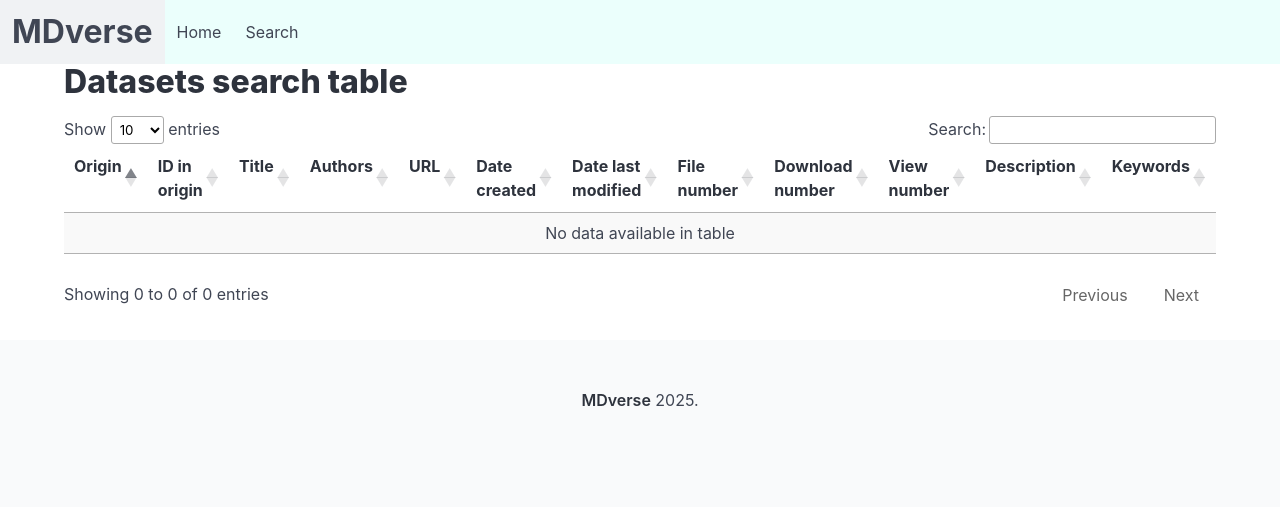
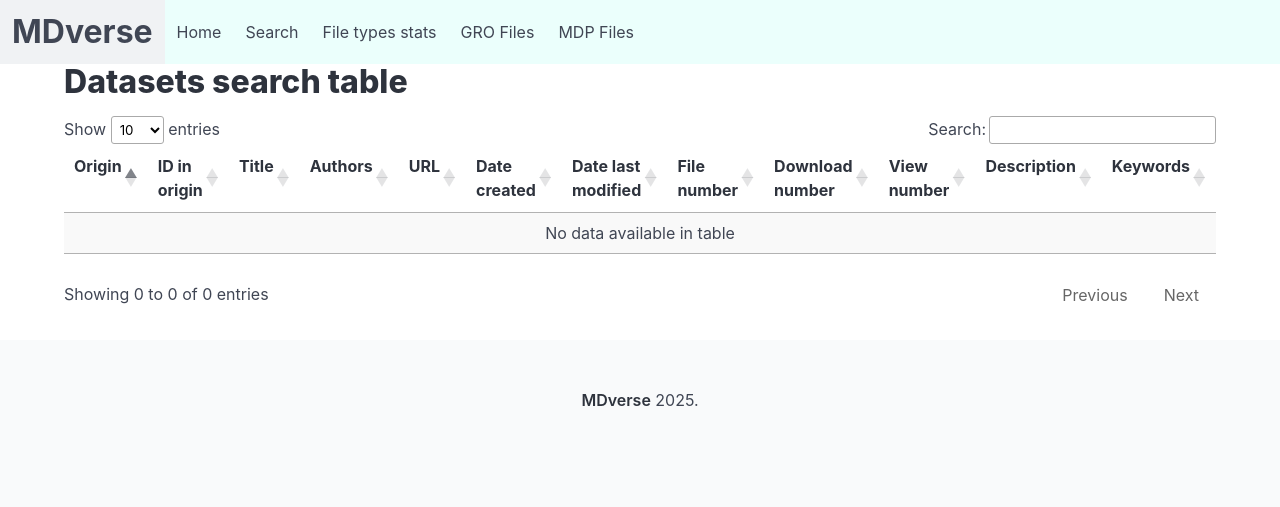
Before and after one commit to MDverse/mdde2, a FastAPI app: template templates/search.html in a window 1280 px wide. Shown: the top 507 px of the page. Run offline with FastAPI, Linux system fonts and the light colour scheme; the template is opened without the code that fills it, so the values that code supplies are empty; some libraries are stand-ins or nearby versions.

Commit message:
Adding new pages and organising content

```diff
--- a/main.py
+++ b/main.py
@@ -25,7 +25,7 @@ async def read_index(request: Request):
 
     # Get the data from query
     datasets_stats_results, datasets_stats_total_count = get_dataset_origin_summary()
-    file_type_stats_summary = get_file_type_stats()
+
 
 
     # Create both Bokeh plots.
@@ -43,7 +43,6 @@ async def read_index(request: Request):
             "request": request,
             "results": datasets_stats_results,
             "total_count": datasets_stats_total_count,
-            "file_type_stats_summary": file_type_stats_summary,
             "files_plot_script": files_plot_script,
             "files_plot_div": files_plot_div,
             "datasets_plot_script": datasets_plot_script,
@@ -76,3 +75,22 @@ async def get_dataset_info(
         "dataset_info.html",
         {"request": request, "dataset": dataset}
     )
+
+@app.get("/file_types")
+async def gro_files(request: Request):
+    file_type_stats_summary = get_file_type_stats()
+    return templates.TemplateResponse(
+        "file_types.html",
+        {
+            "request": request,
+            "file_type_stats_summary": file_type_stats_summary,
+        }
+    )
+
+@app.get("/gro_files")
+async def gro_files(request: Request):
+    return templates.TemplateResponse("gro_files.html", {"request": request})
+
+@app.get("/mdp_files")
+async def gro_files(request: Request):
+    return templates.TemplateResponse("mdp_files.html", {"request": request})
--- a/templates/base.html
+++ b/templates/base.html
@@ -43,6 +43,15 @@
                 <a class="navbar-item" href="/search">
                   Search
                 </a>
+                <a class="navbar-item" href="/file_types">
+                  File types stats
+                </a>
+                <a class="navbar-item" href="/gro_files">
+                  GRO Files
+                </a>
+                <a class="navbar-item" href="/mdp_files">
+                  MDP Files
+                </a>
               </div>
             </div>
           </nav>
--- a/templates/search.html
+++ b/templates/search.html
@@ -12,7 +12,7 @@
     <!-- Ellisis -->
     <style>
         .ellipsis {
-            max-width: 50px;
+            max-width: 15px;
             white-space: nowrap;
             overflow: hidden;
             text-overflow: ellipsis;
@@ -47,7 +47,7 @@
             <tr hx-trigger="click" hx-get="/dataset/{{ dataset.dataset_id }}" hx-swap="innerHTML" hx-target="#dataset_details">
                 <!-- Show the origin's name -->
                 <td>{{ dataset.origin.name if dataset.origin else 'N/A' }}</td>
-                <td>{{ dataset.id_in_origin }}</td>
+                <td class="ellipsis" title="{{ dataset.id_in_origin }}">{{ dataset.id_in_origin }}</td>
                 <td class="ellipsis" title="{{ dataset.title }}">
                     {{ dataset.title }}
                 </td>
@@ -98,7 +98,7 @@
         $(document).ready(function() {
             $('#DatasetsSearchTable').DataTable({
                 // fixedHeader: true,
-                // autoWidth: true,
+                autoWidth: false,
                 layout: {
                     topStart: {
                         searchBuilder: {
@@ -106,20 +106,20 @@
                         }
                     }
                 },
-                columnDefs: [
-                { width: '6%', targets: 0 },    // Origin
-                { width: '6%', targets: 1 },    // ID in origin
-                { width: '20%', targets: 2 },   // Title
-                { width: '7%', targets: 3 },    // Authors
-                { width: '3%', targets: 4 },    // URL
-                { width: '6%', targets: 5 },    // Date created
-                { width: '6%', targets: 6 },    // Date last modified
-                { width: '3%', targets: 7 },    // File number
-                { width: '3%', targets: 8 },    // Download number
-                { width: '3%', targets: 9 },    // View number
-                { width: '20%', targets: 10 },  // Description
-                { width: '15%', targets: 11 },  // Keywords
-            ]
+            //     columnDefs: [
+            //     { width: '6%', targets: 0 },    // Origin
+            //     { width: '6%', targets: 1 },    // ID in origin
+            //     { width: '20%', targets: 2 },   // Title
+            //     { width: '9%', targets: 3 },    // Authors
+            //     { width: '2%', targets: 4 },    // URL
+            //     { width: '10%', targets: 5 },    // Date created
+            //     { width: '10%', targets: 6 },    // Date last modified
+            //     { width: '1%', targets: 7 },    // File number
+            //     { width: '1%', targets: 8 },    // Download number
+            //     { width: '1%', targets: 9 },    // View number
+            //     { width: '20%', targets: 10 },  // Description
+            //     { width: '14%', targets: 11 },  // Keywords
+            // ]
             });
         });
     </script>
```
Also changed, not shown: templates/index.html (+0 -26 lines).
